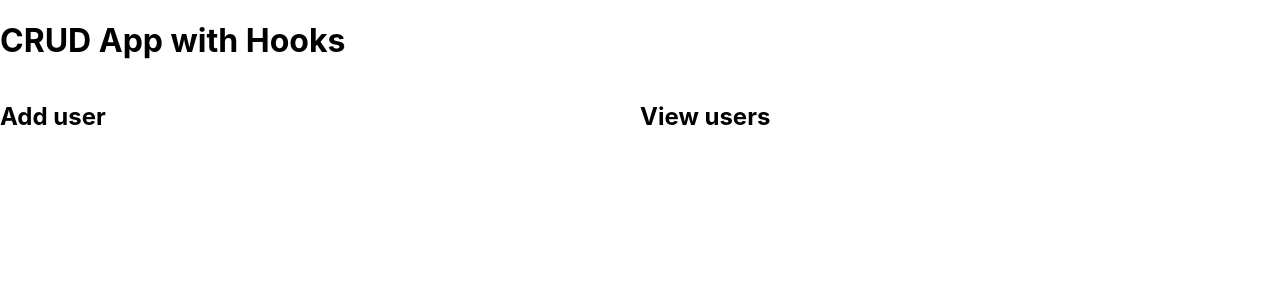
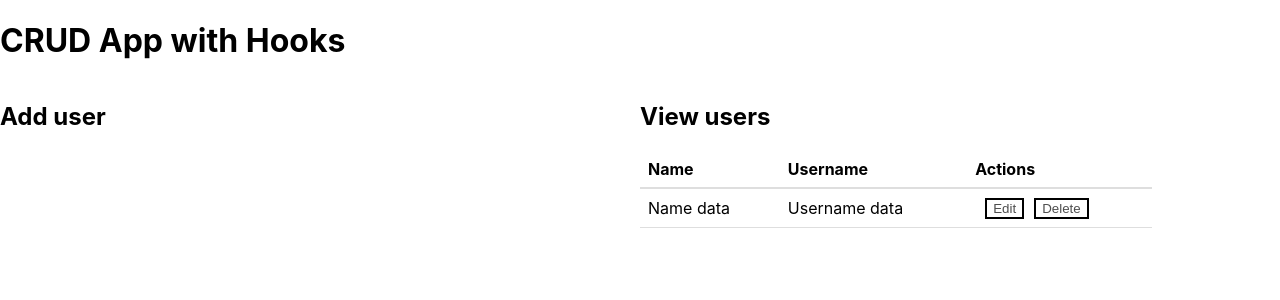
Before and after one commit to deeksha16222/crud-app-using-hooks, a React (Create React App) app: page / in a window 1280 px wide. Shown: the top 300 px of the page. Built offline with nearby package versions, Linux system fonts and the light colour scheme.

Commit message:
first commit

```diff
--- a/src/App.css
+++ b/src/App.css
@@ -29,6 +29,38 @@
   grid-template-columns: repeat(2, minmax(0, 1fr));
 }
 
+table {
+  border-collapse: collapse;
+  border-spacing: 0;
+  width: 80%;
+  max-width: 100%;
+}
+
+thead th {
+  border-bottom: 2px solid #dedede;
+}
+
+tfoot th {
+  border-top: 2px solid #dedede;
+}
+
+td {
+  border-bottom: 1px solid #dedede;
+}
+
+th,
+td {
+  text-align: left;
+  padding: 0.5rem;
+}
+
+.muted-button {
+  background: transparent;
+  border: 2px solid black;
+  color: #4e4e4e;
+  margin-left: 10px;
+}
+
 .App-link {
   color: #61dafb;
 }
--- a/src/App.js
+++ b/src/App.js
@@ -1,5 +1,6 @@
 
 import "./App.css";
+import UserTable from "./tables/UserTable";
 
 function App() {
   return (
@@ -11,6 +12,7 @@ function App() {
         </div>
         <div className="flex-large">
           <h2>View users</h2>
+          <UserTable/>
         </div>
       </div>
     </div>
--- /dev/null
+++ b/src/tables/UserTable.js
@@ -0,0 +1,29 @@
+import React from "react";
+
+export default function UserTable() {
+  return (
+    <div>
+      <table>
+        <thead>
+          <tr>
+            <th>Name</th>
+            <th>Username</th>
+            <th>Actions</th>
+          </tr>
+        </thead>
+        <tbody>
+          <tr>
+            <td>Name data</td>
+            <td>Username data</td>
+            <td>
+              <button className="button muted-button">Edit</button>
+              <button className="button muted-button">Delete</button>
+            </td>
+          </tr>
+        </tbody>
+      </table>
+
+
+    </div>
+  );
+}
```
